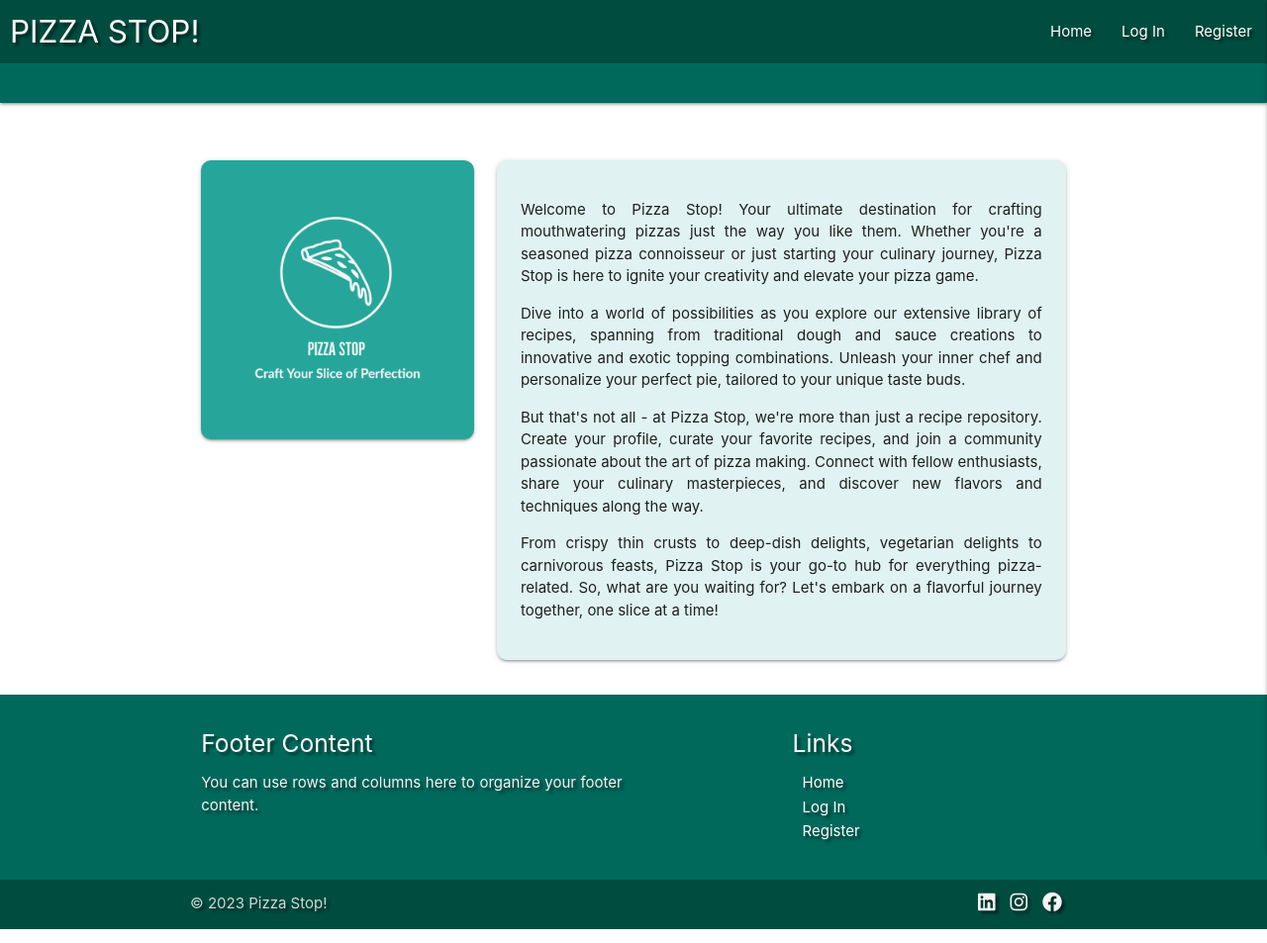
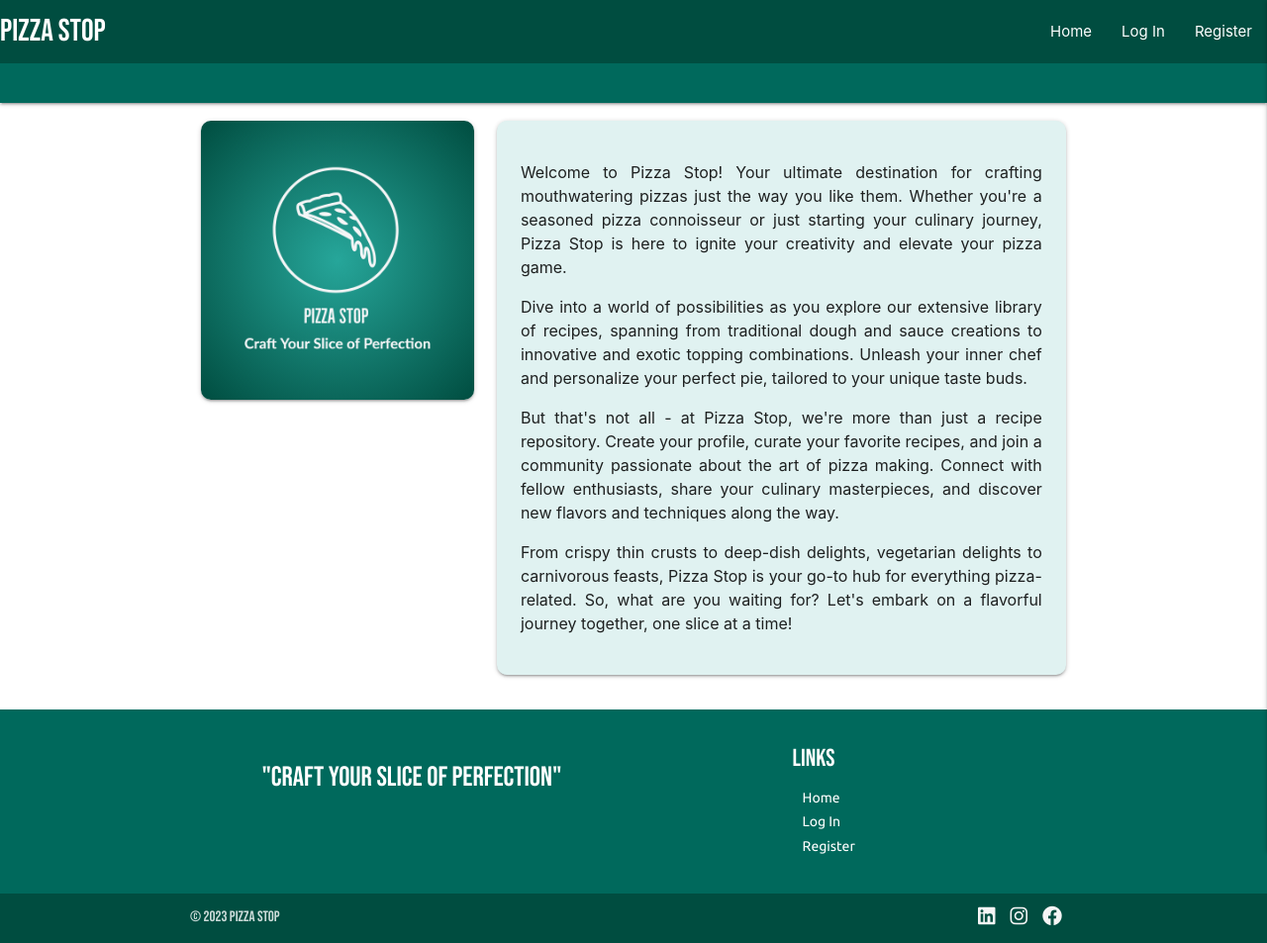
Before and after one commit to AHendley84/Pizza-Stop-MIlestone-Project-3, a Flask app: page / in a window 1280 px wide. Shown: the whole page at 99% size. Run offline with Flask 3, Linux system fonts and the light colour scheme; some libraries are stand-ins or nearby versions.

Commit message:
Amend CSS for home and base to change font and colors

```diff
--- a/static/css/style.css
+++ b/static/css/style.css
@@ -1,5 +1,6 @@
-/** Imported fonts **/
+/** Import fonts **/
 @import url('https://fonts.googleapis.com/css2?family=Bebas+Neue&family=Ubuntu:ital,wght@0,300;0,400;0,500;0,700;1,300;1,400;1,500;1,700&display=swap');
+/** End import **/
 
 /** Pins footer to the bottom **/
 body {
@@ -11,26 +12,74 @@ body {
   main {
     flex: 1 0 auto;
   }
-/** End **/
+/** End footer pin **/
+
+/** Styling **/
+.btn-radius {
+    border-radius: 15px;
+}
+
+.card-radius {
+    border-radius: 10px;
+}
+/** End styling **/
+
+/** Base template **/
+.base-header, h4 {
+    font-family: 'Bebas Neue', sans-serif;
+}
+
+.base-header li a {
+    font-family: 'Ubuntu', sans-serif;
+    font-size: 18px;
+}
 
 .flash-message {
-    font-family: 'Ubuntu', sans-serif;
     font-weight: bold;
     font-size: 22px;
     margin: 5px 5px 5px 5px;
-}
-
-.bumper {
-    padding-top: 50px;
 }
 
 .nav-bumper {
     padding: 20px;
 }
 
+.social-media i {
+    padding-right: 15px;
+    font-size: 20px;
+}
+
+.text-shadow {
+    text-shadow: 3px 3px 3px rgba(0, 0, 0, 0.5);
+}
+
+.footer-header {
+    font-family: 'Bebas Neue', sans-serif;
+}
+
+.footer-slogan {
+    font-family: 'Bebas Neue', sans-serif;
+    font-size: 28px;
+}
+
+.footer-links a {
+    font-family: 'Ubuntu', sans-serif;
+    font-size: 14px;
+    text-decoration: none;
+    color: white;
+}
+/** End base template **/
+
+/** Home template **/
+.bumper {
+    padding-top: 10px;
+}
+
 .logo-container {
     position: relative;
-    padding: 20px;
+    padding: 5px;
+    background: rgb(38,166,154);
+    background: radial-gradient(circle, rgba(38,166,154,1) 0%, rgba(0,77,64,1) 100%);
 }
 
 .logo-container img.home-logo {
@@ -39,22 +88,11 @@ body {
     object-fit: contain;
 }
 
-.brand-logo {
-    margin-left: 10px;
+.intro-text, p {
+    text-align: justify;
+    font-size: 16px;
 }
-
-.text-shadow {
-    text-shadow: 3px 3px 3px rgba(0, 0, 0, 0.5);
-}
-
-.social-media i {
-    padding-right: 15px;
-    font-size: 20px;
-}
-
-.flashes h4 {
-    line-height: 2;
-}
+/** End home template **/
 
 .card {
     width: 300px;
@@ -76,34 +114,7 @@ body {
     height: 132px;
 }
 
-.btn-flat {
-    margin: 5px;
-}
-
 li {
     padding-left: 10px;
     padding-bottom: 2px;
 }
-
-.footer-links a {
-    text-decoration: none;
-    color: white;
-}
-
-.home-logo {
-    width: 275px;
-    height: 275px;
-    object-position: 0 0;
-}
-
-.btn-radius {
-    border-radius: 15px;
-}
-
-.card-radius {
-    border-radius: 10px;
-}
-
-.intro-text, p {
-    text-align: justify;
-}
--- a/templates/base.html
+++ b/templates/base.html
@@ -13,7 +13,7 @@
     <link rel="stylesheet" href="{{ url_for('static', filename='css/style.css') }}" type="text/css">
     {% block styles %}
     {% endblock %}
-    <title>Pizza Stop</title>
+    <title>PIZZA STOP</title>
 </head>
 <body>
 
@@ -21,10 +21,10 @@
 
     <header>
         <!-- Main nav bar -->
-        <nav class="nav-extended text-shadow teal darken-4">
+        <nav class="nav-extended teal darken-4">
             <div class="nav-wrapper">
-                <a href="{{ url_for('home') }}" class="text-shadow white-text brand-logo center-align">
-                    PIZZA STOP!
+                <a href="{{ url_for('home') }}" class="white-text brand-logo center-align base-header">
+                    PIZZA STOP
                 </a>
                 <a href="#" data-target="mobile-demo" class="sidenav-trigger right"><i class="fas fa-bars"></i></a>
                 <ul class="right hide-on-med-and-down center-align">
@@ -45,8 +45,8 @@
             </div>
         </nav>
         <!-- Mobile nav bar -->
-        <ul class="sidenav" id="mobile-demo">
-            <li><h4 class="center-align teal-text text-darken-3">PIZZA STOP!</h4></li>
+        <ul class="sidenav base-header" id="mobile-demo">
+            <li><h4 class="center-align teal-text text-darken-3">PIZZA STOP</h4></li>
             <li><a href="{{ url_for('home') }}">Home</a></li>
             {% if session.user %}
                 <li><a href="{{ url_for('profile', username=session['user']) }}">{{ session['user'].capitalize() }}'s Profile</a></li>
@@ -81,16 +81,15 @@
     </main>
 
     <!-- Footer -->
-    <footer class="page-footer text-shadow teal darken-3">
+    <footer class="page-footer teal darken-3">
         <div class="container">
             <div class="row">
                 <div class="col l6 s12">
-                    <h5 class="white-text">Footer Content</h5>
-                    <p class="grey-text text-lighten-4">You can use rows and columns here to organize your footer content.
+                    <p class="white-text footer-slogan center-align">"Craft Your Slice of Perfection"
                     </p>
                 </div>
                 <div class="col l4 offset-l2 s12">
-                    <h5 class="white-text">Links</h5>
+                    <h5 class="white-text footer-header">Links</h5>
                     <ul class="footer-links">
                         <li><a href="{{ url_for('home') }}">Home</a></li>
                         {% if session.user %}
@@ -108,8 +107,8 @@
             </div>
         </div>
         <div class="footer-copyright teal darken-4">
-            <div class="container social-media">
-                © 2023 Pizza Stop!
+            <div class="container social-media footer-header">
+                © 2023 Pizza Stop
                 <a class="grey-text text-lighten-4 right" href="#!"><i class="fa-brands fa-facebook"></i> </a>
                 <a class="grey-text text-lighten-4 right" href="#!"><i class="fa-brands fa-instagram"></i> </a>
                 <a class="grey-text text-lighten-4 right" href="#!"><i class="fa-brands fa-linkedin"></i> </a>
--- a/templates/home.html
+++ b/templates/home.html
@@ -2,12 +2,12 @@
 {% block content %}
 <div class="row bumper">
     <div class="col s12 m4 l4">
-        <div class="card-panel teal lighten-1 logo-container center-align card-radius">
+        <div class="card-panel logo-container center-align card-radius">
             <img src="{{ url_for('static', filename='images/ps_logo_transparent.png') }}" alt="Pizza Stop! Craft Your Slice of Perfection" class="home-logo">
         </div>
     </div>
     <div class="col s12 m8 l8 center-align">
-        <div class="card-panel intro-text teal lighten-5 card-radius">
+        <div class="card-panel intro-text teal lighten-5 card-radius ubuntu">
             <p>Welcome to Pizza Stop! Your ultimate destination for crafting mouthwatering pizzas just the way you like
                 them. Whether you're a seasoned pizza connoisseur or just starting your culinary journey, Pizza Stop is
                 here to ignite your creativity and elevate your pizza game.</p>
```
